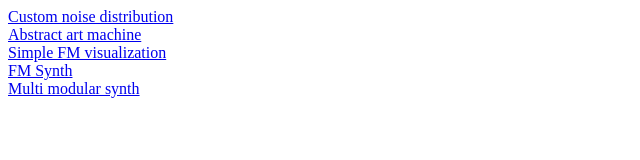
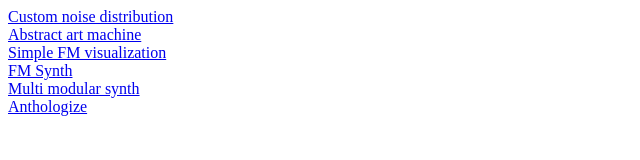
Before and after one commit to philipjos/philipjos.github.io, a plain HTML site: page index.html in a window 1280 px wide. Shown: the whole page, without its empty margins (0-640 px from the left). Drawn offline with Linux system fonts and the light colour scheme.

Commit message:
Add anthologize to index

```diff
--- a/index.html
+++ b/index.html
@@ -7,3 +7,5 @@
 <a href = "./fm_synth">FM Synth</href>
 <br/>
 <a href = "./modular_synth">Multi modular synth</href>
+<br/>
+<a href = "./anthologize/">Anthologize</a>
```
